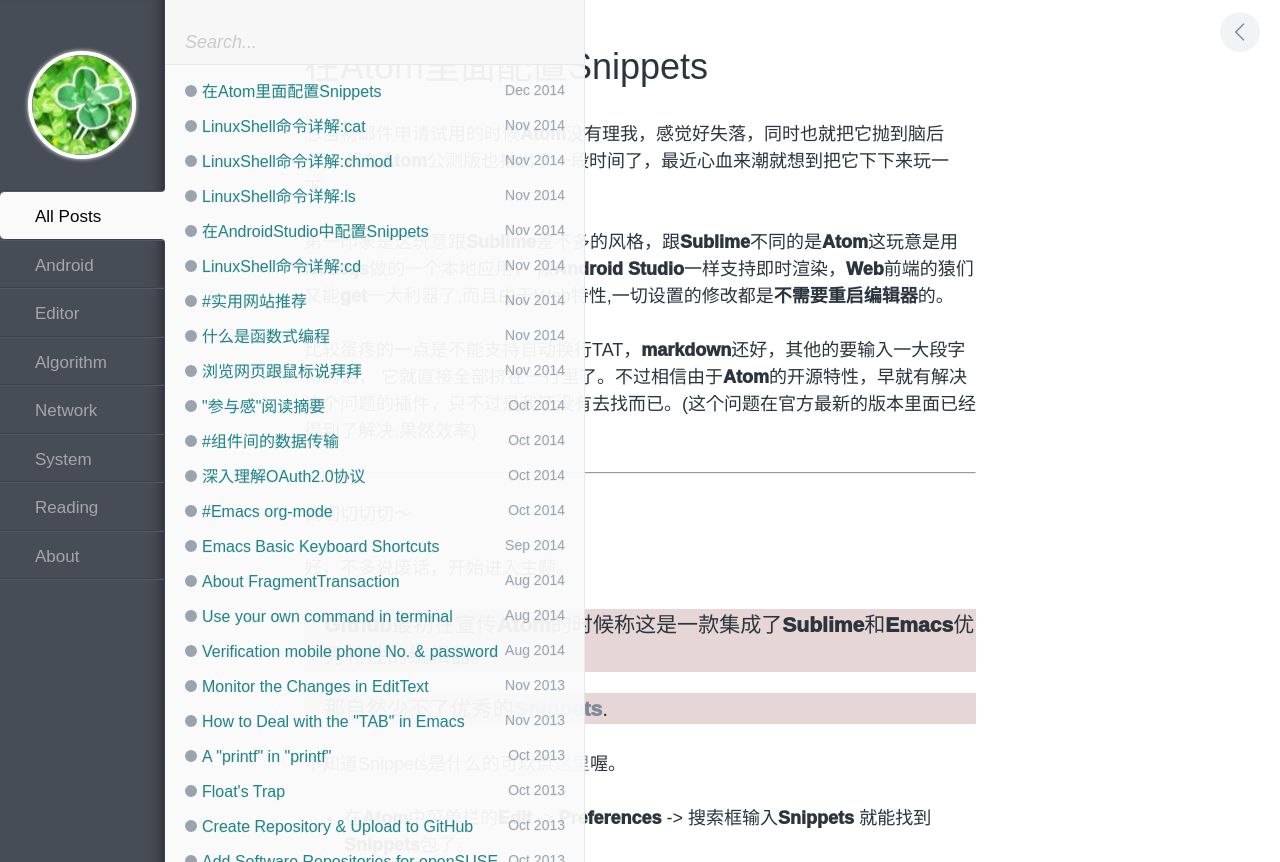
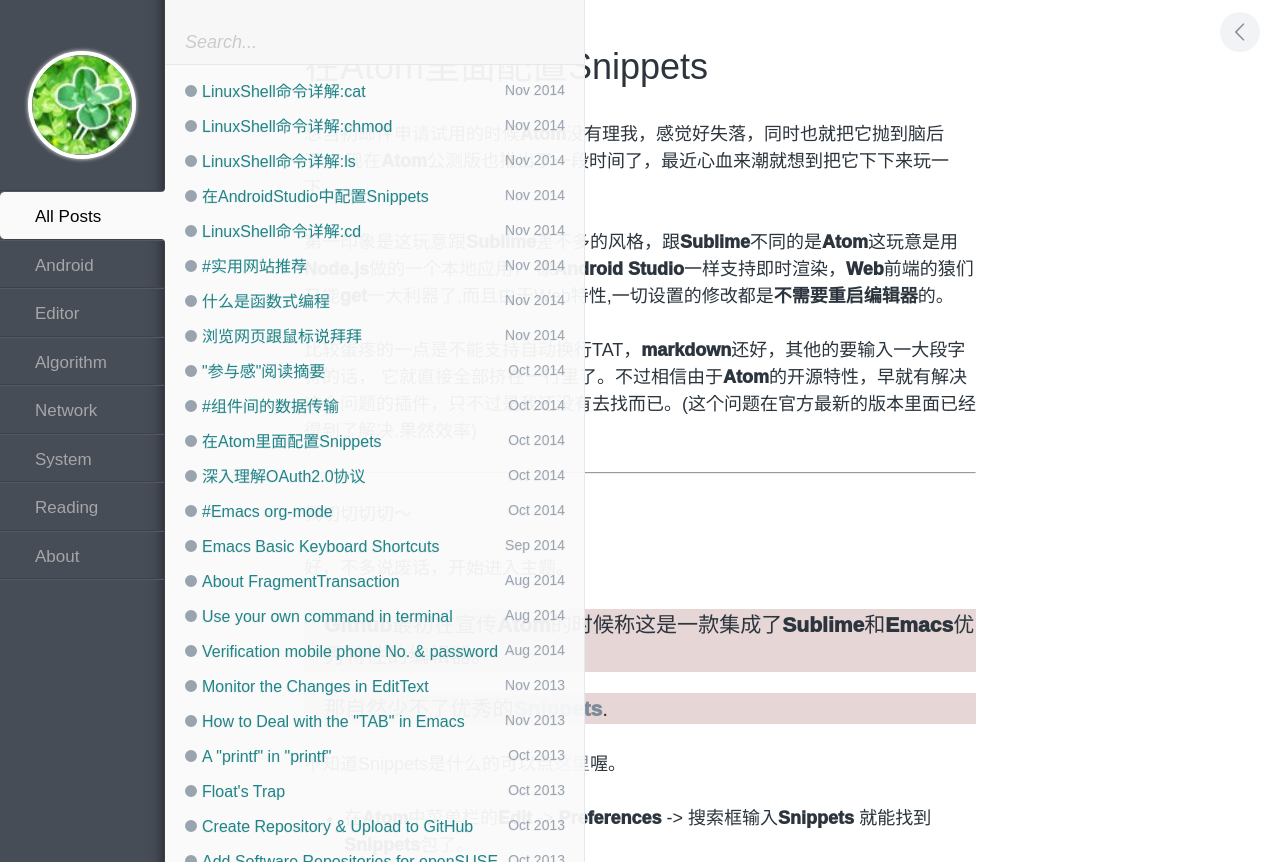
Before and after one commit to luckyshq/luckyshq.github.io, a Jekyll site: the page built from _posts/2014-10-15-在Atom里面配置Snippets.md, in a window 1280 px wide, cut to the strip 0-862 px from the top of the page. Built offline with Jekyll 4.4.1, drawn with Linux system fonts in a browser that asks for light colours; comment, search, counter and statistics services are not loaded; some of the changed lines change nothing that is shown.

Commit message:
[update]修改时间为最初发布时间.

```diff
--- a/_posts/2014-10-15-在Atom里面配置Snippets.md
+++ b/_posts/2014-10-15-在Atom里面配置Snippets.md
@@ -1,7 +1,7 @@
 ---
 layout: post
 title:  "在Atom里面配置Snippets"
-date:    2014-12-1 20:22
+date:    2014-10-15 20:22
 categories: editor
 ---
 
```
